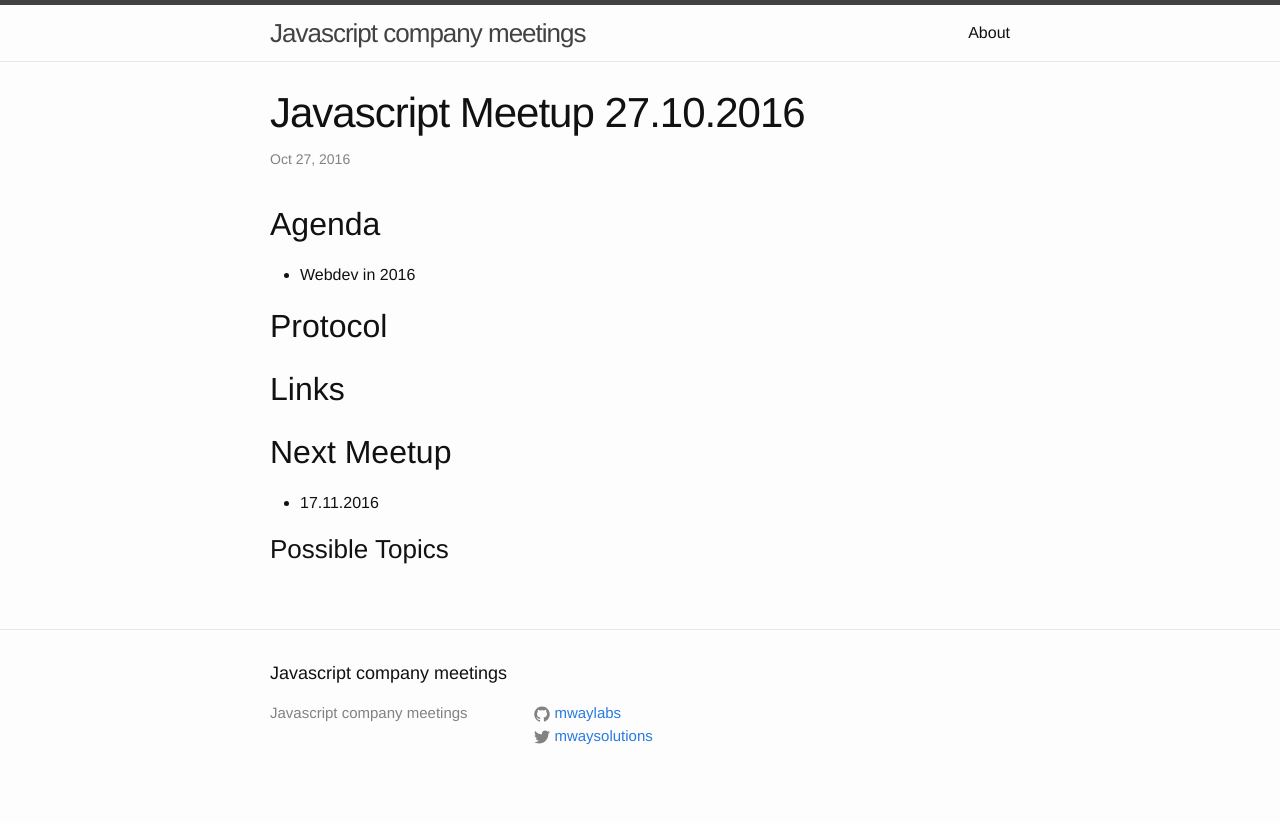
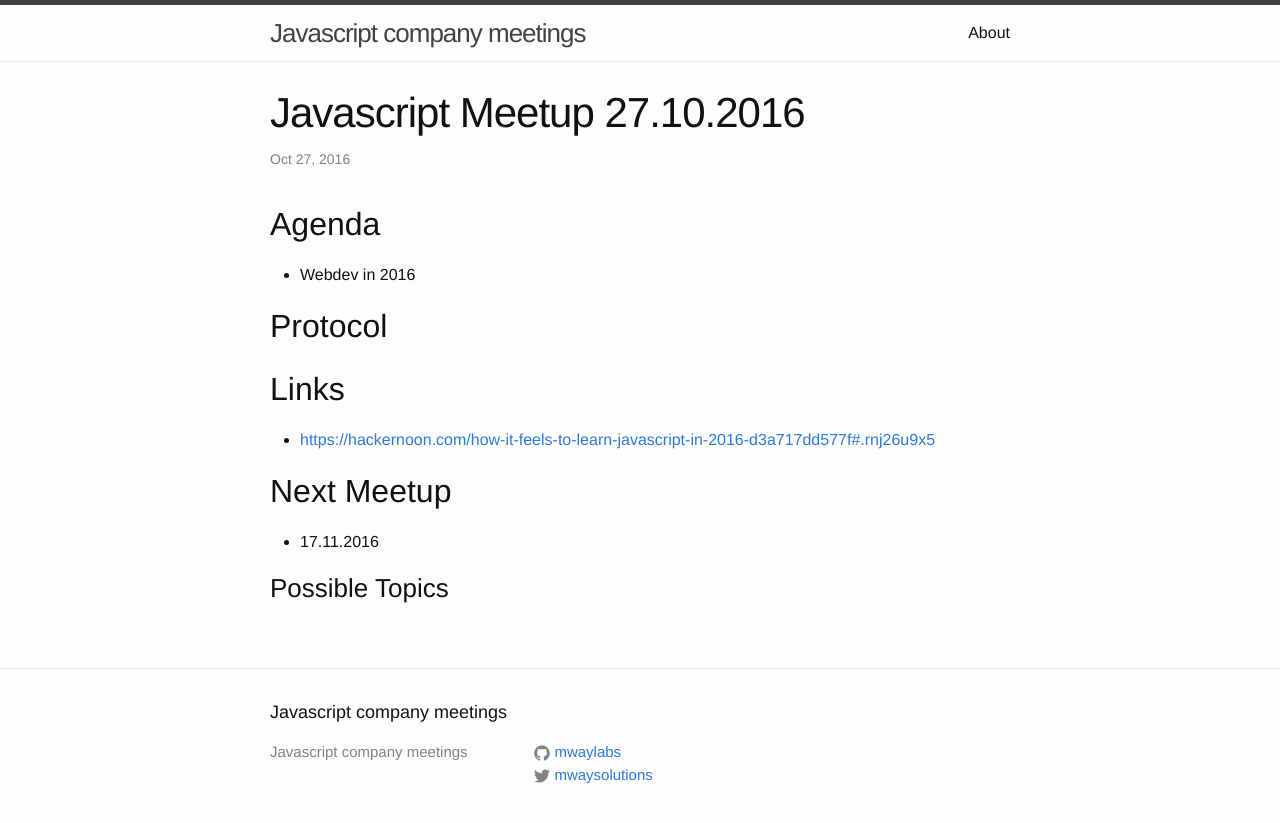
Before and after one commit to MathiasTim/javascript-company-meeting, a Jekyll site: the page built from _posts/2016-10-27-meetup.md, in a window 1280 px wide. Shown: the top 823 px of the page. Built offline with Jekyll 4.4.1, drawn with Linux system fonts in a browser that asks for light colours; some of the changed lines change nothing that is shown.

Commit message:
Update 2016-10-27-meetup.md

```diff
--- a/_posts/2016-10-27-meetup.md
+++ b/_posts/2016-10-27-meetup.md
@@ -13,6 +13,8 @@ categories:
 
 ## Links
 
+- [https://hackernoon.com/how-it-feels-to-learn-javascript-in-2016-d3a717dd577f#.rnj26u9x5](hackernoon.com/how-it-feels-to-learn-javascript-in-2016)
+
 ## Next Meetup
 
 - 17.11.2016
```
